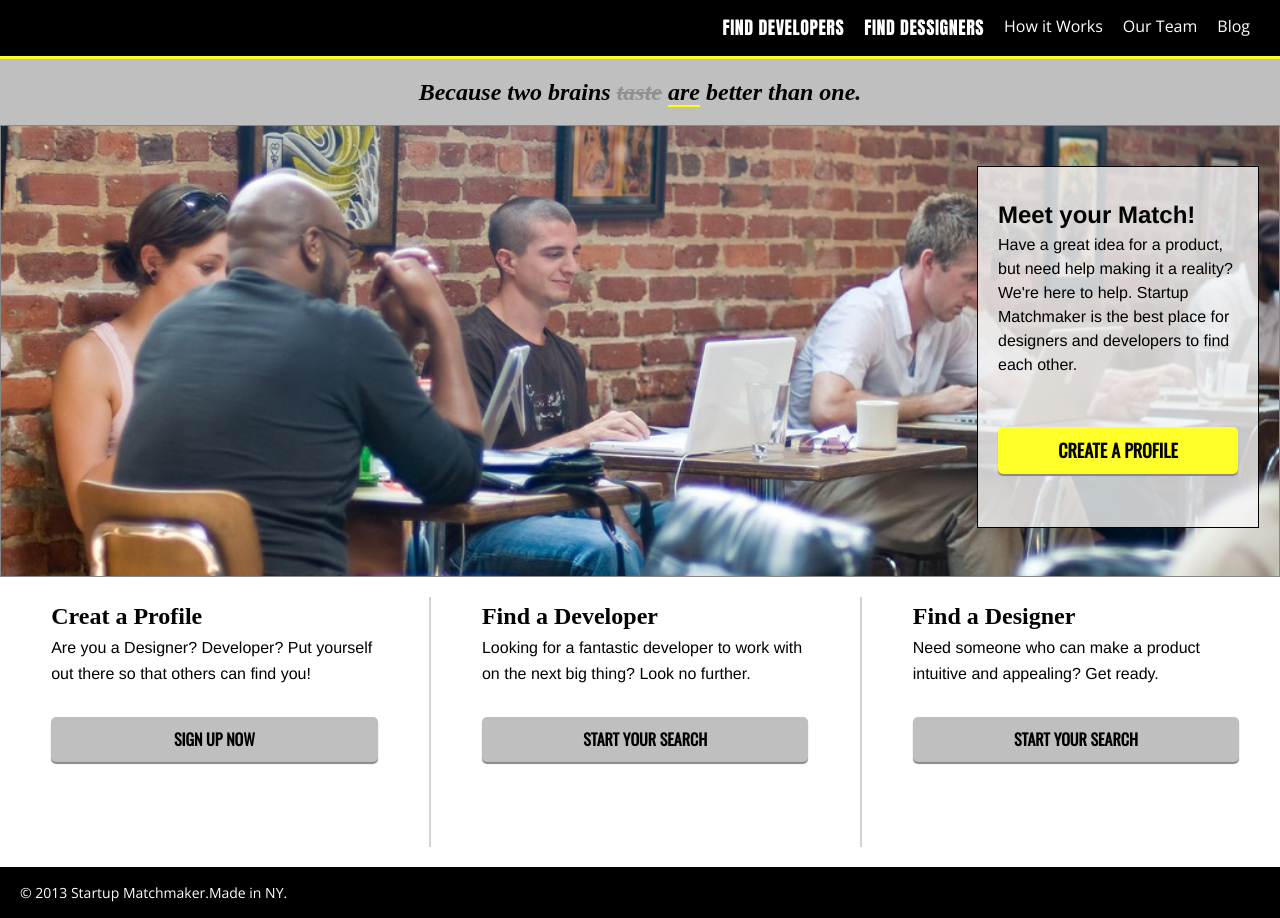
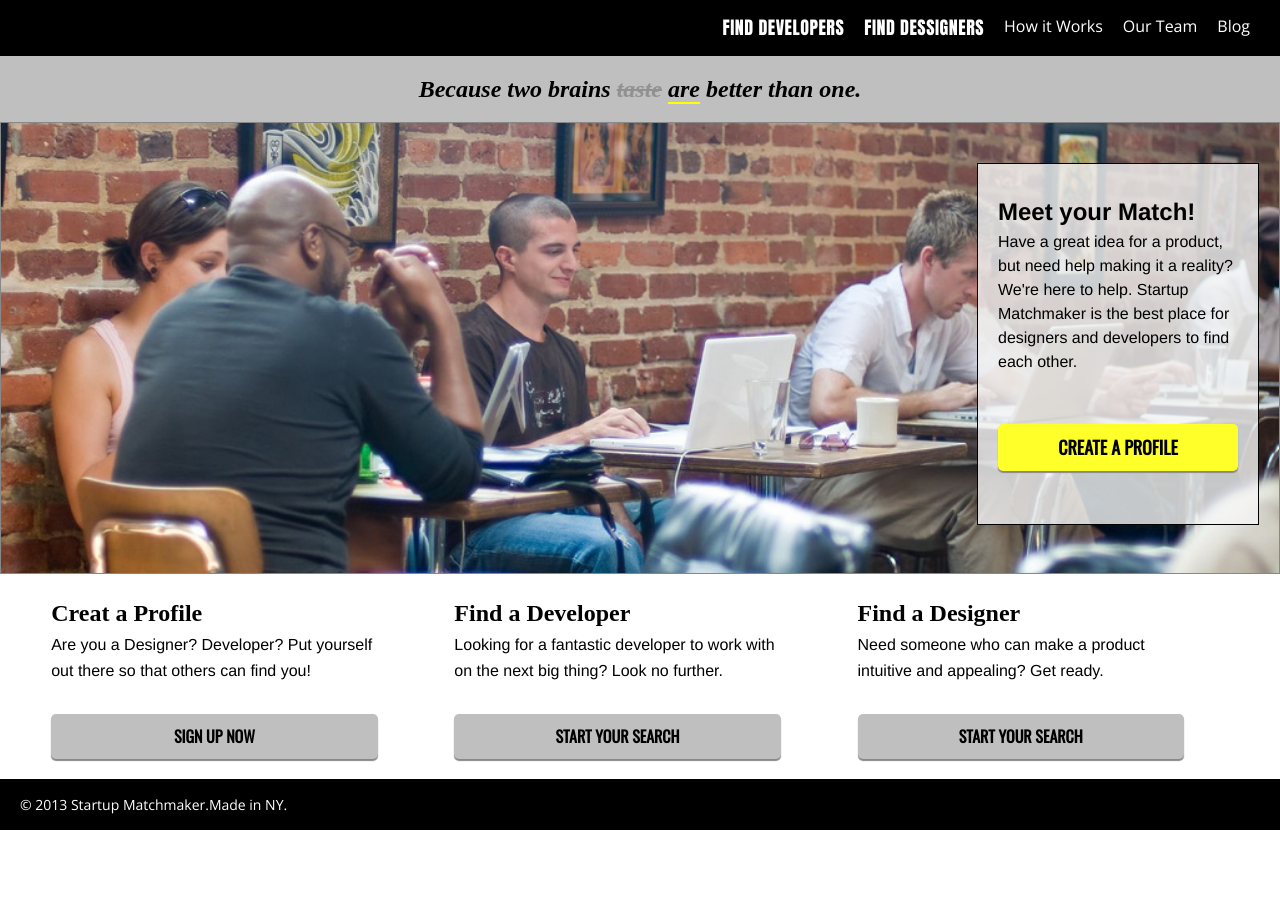
Before and after one commit to ASKyzer/adrian-hw-03, a plain HTML site: page index.html in a window 1280 px wide. Shown: the part 54-972 px from the top of the page. After the commit the page ends 884 px from the top, so only its background shows below. Drawn offline with nearby package versions, Linux system fonts and the light colour scheme; a web font is replaced by a local one.

Commit message:
changed dividers
changed yellow bar at top and gray bars between middle section from divs to borders instead.

```diff
--- a/index.html
+++ b/index.html
@@ -30,9 +30,6 @@
           </ul>
         </nav>
       </header>
-      <section class="yellow-bar">
-
-      </section>
       <section class="sm-moto">
         <h2 class="two-brains">Because two brains <span class="taste">taste</span> <span class="are">are</span> better than one.</h2>
       </section>
@@ -61,9 +58,7 @@
             </nav>
           </div>
         </div>
-        <div class="sm-select-middle">
-        </div>
-        <div class="sm-select">
+        <div class="sm-select find-a-developer-container">
           <h3>Find a Developer</h3>
           <p>
             Looking for a fantastic developer to work with on the next big thing?  Look no further.
@@ -73,8 +68,6 @@
               <a href="#">START YOUR SEARCH</a>
             </nav>
           </div>
-        </div>
-        <div class="sm-select-middle">
         </div>
         <div class="sm-select">
           <h3>Find a Designer</h3>
```
